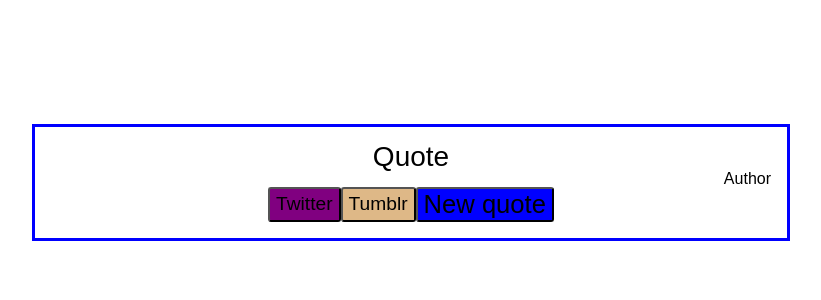
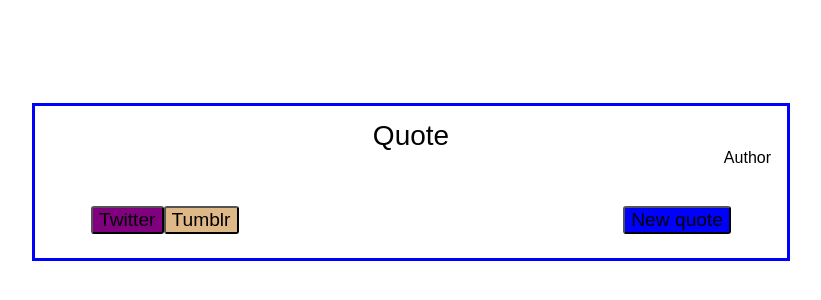
Before and after one commit to efgeorge/quote-machine, a React (Create React App) app: page / in a window 1280 px wide. Shown: the part 218-518 px from the top of the page, without its empty margins (229-1050 px from the left). Built offline with nearby package versions, Linux system fonts and the light colour scheme.

Commit message:
buttons aligned properly

```diff
--- a/src/App.scss
+++ b/src/App.scss
@@ -16,7 +16,7 @@ time, mark, audio, video {
 	border: 0;
 	font-size: 62.5%; // 10 px
 	font: inherit;
-  display: block;
+	display: block;
 }
 /* HTML5 display-role reset for older browsers */
 article, aside, details, figcaption, figure,
--- a/src/styles/Button.scss
+++ b/src/styles/Button.scss
@@ -1,7 +1,8 @@
 #new-quote {
     border-radius: 3px;
     background-color: blue;
-    font-size: 1.6rem;
+    font-size: 1.2rem;
+    margin-left: auto;
 }
 
 #tweet-quote {
--- a/src/styles/QuoteBox.scss
+++ b/src/styles/QuoteBox.scss
@@ -16,7 +16,14 @@
     }
 
 #button-wrapper {
-    display: inline-flex;
+    display: flex;
+    justify-content: space-between;
+    max-width: 100%;
+    padding: 2rem;
+    padding-bottom: 0.5rem;
+    margin: 0.5rem;
+    margin-bottom: 0;
+
 
     // > button {
     //     border-radius: 3px;
```
